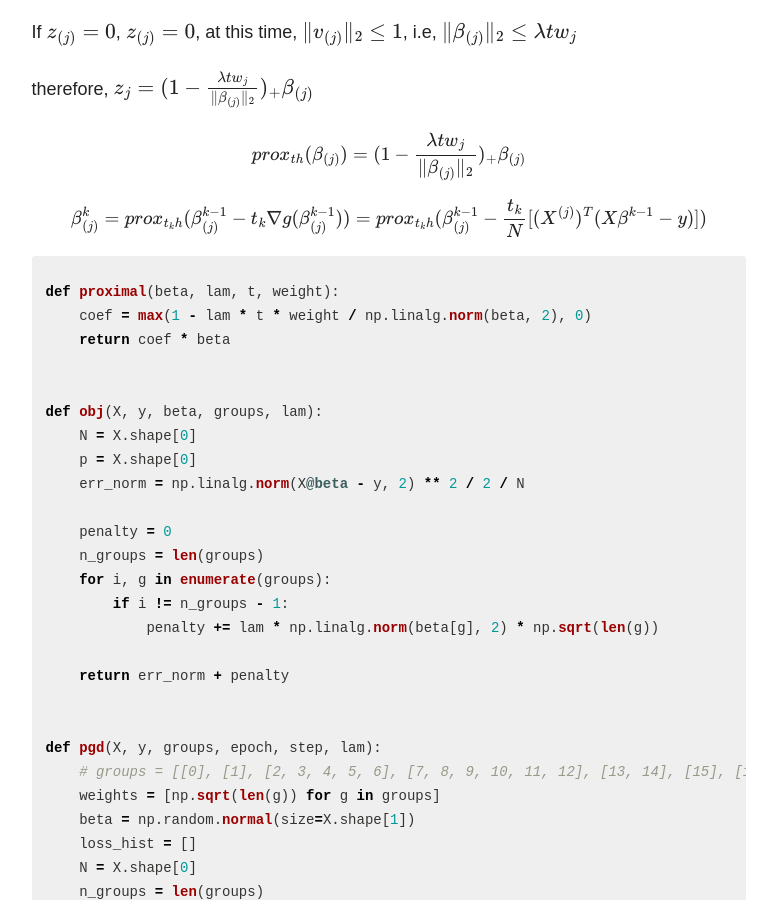
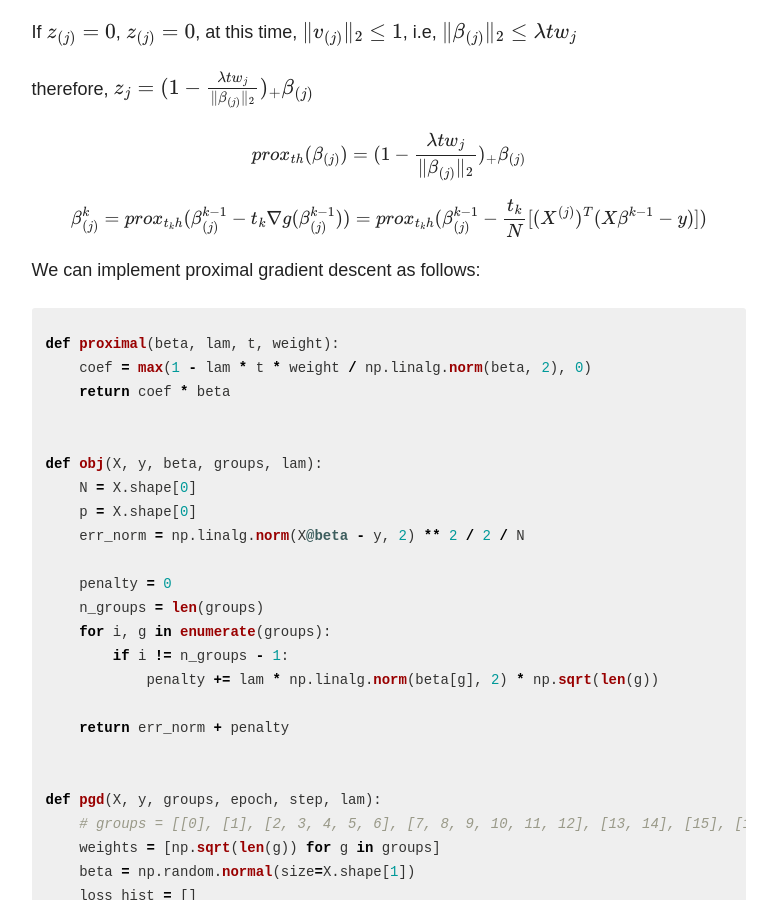
Before and after one commit to ryanyuan42/ryanyuan42.github.io, a Jekyll site: the page built from _posts/2020-04-10-group_lasso.markdown, in a window 1280 px wide and 900 px high, scrolled down 1440 px. Shown: the whole window, without its empty margins (348-1125 px from the left). Built offline with Jekyll 4.4.1, drawn with Linux system fonts in a browser that asks for light colours; nearby versions of some CDN libraries; formulas are drawn with MathJax 3; comment, search, counter and statistics services are not loaded.

Commit message:
Update 2020-04-10-group_lasso.markdown

```diff
--- a/_posts/2020-04-10-group_lasso.markdown
+++ b/_posts/2020-04-10-group_lasso.markdown
@@ -53,6 +53,10 @@ $$prox_{th}(\beta_{(j)}) = (1 - \frac{\lambda t w_j}{\|\beta_{(j)}\|_2})_{+} \be
 
 $$\beta_{(j)}^k = prox_{t_kh}(\beta_{(j)}^{k-1} - t_k \nabla g(\beta_{(j)}^{k-1})) = prox_{t_kh}(\beta_{(j)}^{k-1}  - \frac{t_k}{N} [(X^{(j)})^T (X\beta^{k-1} - y)])$$
 
+
+We can implement proximal gradient descent as follows:
+
+
 {% highlight python %}
 def proximal(beta, lam, t, weight):
     coef = max(1 - lam * t * weight / np.linalg.norm(beta, 2), 0)
```
